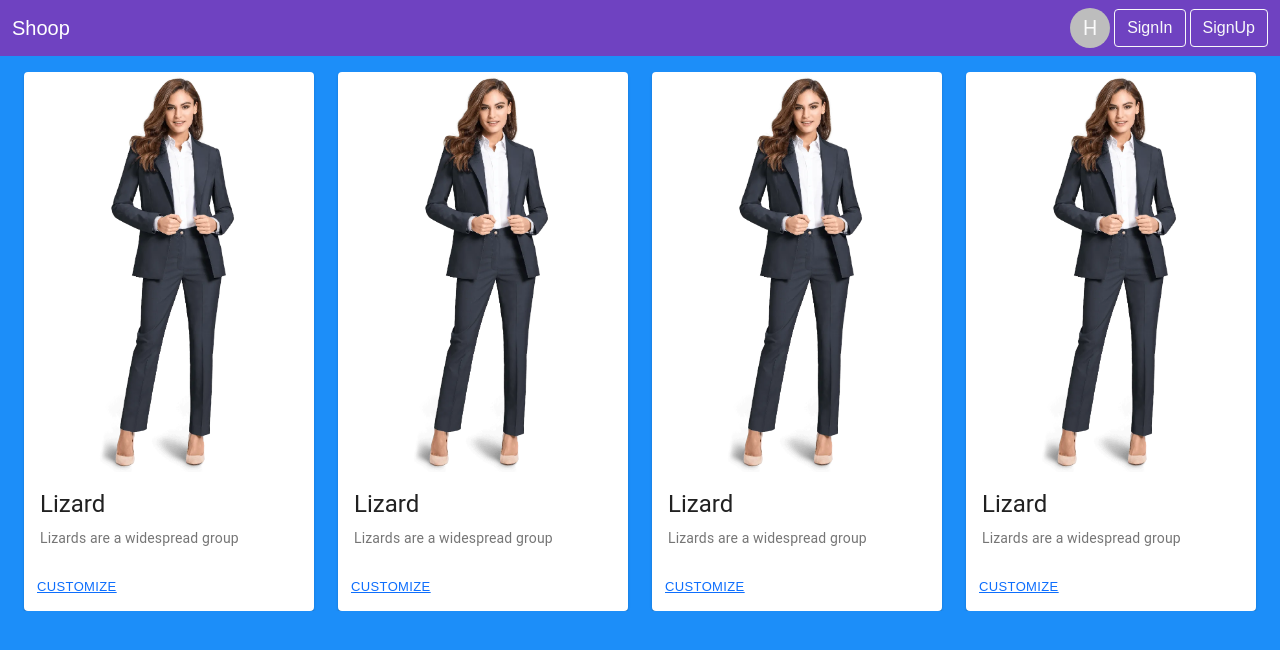
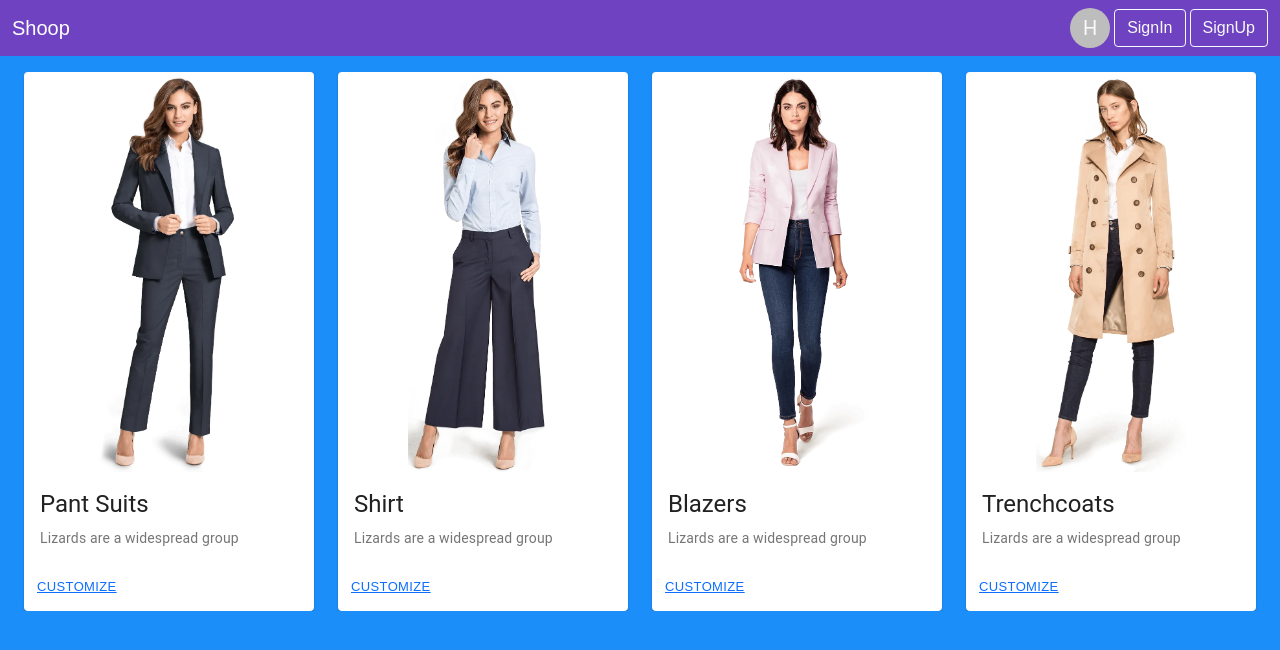
Before and after one commit to DummyChanger/DummyChanger-frondend, a React (Create React App) app: page / in a window 1280 px wide. Shown: the top 650 px of the page. Built offline with nearby package versions, Linux system fonts and the light colour scheme.

Commit message:
routing added

```diff
--- a/src/App.js
+++ b/src/App.js
@@ -14,7 +14,7 @@ function App() {
         <Switch>
           <Route path="/" exact component={Home} />
           <Route path="/login" exact component={Login} />
-          <Route path="/dummy-panel" exact component={DummyPage} />
+          <Route path="/dummy-panel/:id" exact component={DummyPage} />
           <Route path="/register" exact component={Register} />
         </Switch>
       </Router>
--- a/src/Card/CardBox.jsx
+++ b/src/Card/CardBox.jsx
@@ -1,5 +1,4 @@
 import React, { Component } from "react";
-import style1 from "../Img/styles/1.woman_suitpants.webp";
 import {
   Button,
   Card,
@@ -28,13 +27,13 @@ export default class CardBox extends Component {
                 height: 400,
                 width: 150,
               }}
-              image={style1}
+              image={this.props.img}
               title="Contemplative Reptile"
             />
           </div>
           <CardContent>
             <Typography gutterBottom variant="h5" component="h2">
-              Lizard
+              {this.props.name}
             </Typography>
             <Typography variant="body2" color="textSecondary" component="p">
               Lizards are a widespread group
@@ -43,7 +42,7 @@ export default class CardBox extends Component {
         </CardActionArea>
         <CardActions>
           <Button size="small" color="primary">
-            <Link to="/dummy-panel">CUSTOMIZE</Link>
+            <Link to={`/dummy-panel/${this.props.id}`}>CUSTOMIZE</Link>
           </Button>
         </CardActions>
       </Card>
--- a/src/Store.js
+++ b/src/Store.js
@@ -1,6 +1,10 @@
 import { createStore } from "redux";
 import Reducer from "./Reducers/index";
 
-const store = createStore(Reducer,window.__REDUX_DEVTOOLS_EXTENSION__ && window.__REDUX_DEVTOOLS_EXTENSION__());
+const store = createStore(
+  Reducer,
+  // @ts-ignore
+  window.__REDUX_DEVTOOLS_EXTENSION__ && window.__REDUX_DEVTOOLS_EXTENSION__()
+);
 
 export default store;
--- a/src/pages/Home/Home.jsx
+++ b/src/pages/Home/Home.jsx
@@ -1,6 +1,10 @@
 import React, { Component } from "react";
 import Nav from "../../Nav/Nav.jsx";
 import CardBox from "../../Card/CardBox";
+import style1 from "../../Img/styles/1.woman_suitpants.webp";
+import style2 from "../../Img/styles/2.woman_shirts.webp";
+import style3 from "../../Img/styles/3.woman_jackets.webp";
+import style4 from "../../Img/styles/4.woman_trenchcoats.webp";
 
 export default class Home extends Component {
   constructor(props) {
@@ -13,16 +17,16 @@ export default class Home extends Component {
         <Nav />
         <div className="row px-4 py-3">
           <div className="col-sm">
-            <CardBox />
+            <CardBox img={style1} name="Pant Suits" discrip="" id="1" />
           </div>
           <div className="col-sm">
-            <CardBox />
+            <CardBox img={style2} name="Shirt" discrip="" id="2" />
           </div>
           <div className="col-sm">
-            <CardBox />
+            <CardBox img={style3} name="Blazers" discrip="" id="3" />
           </div>
           <div className="col-sm">
-            <CardBox />
+            <CardBox img={style4} name="Trenchcoats" discrip="" id="4" />
           </div>
         </div>
       </div>
```
